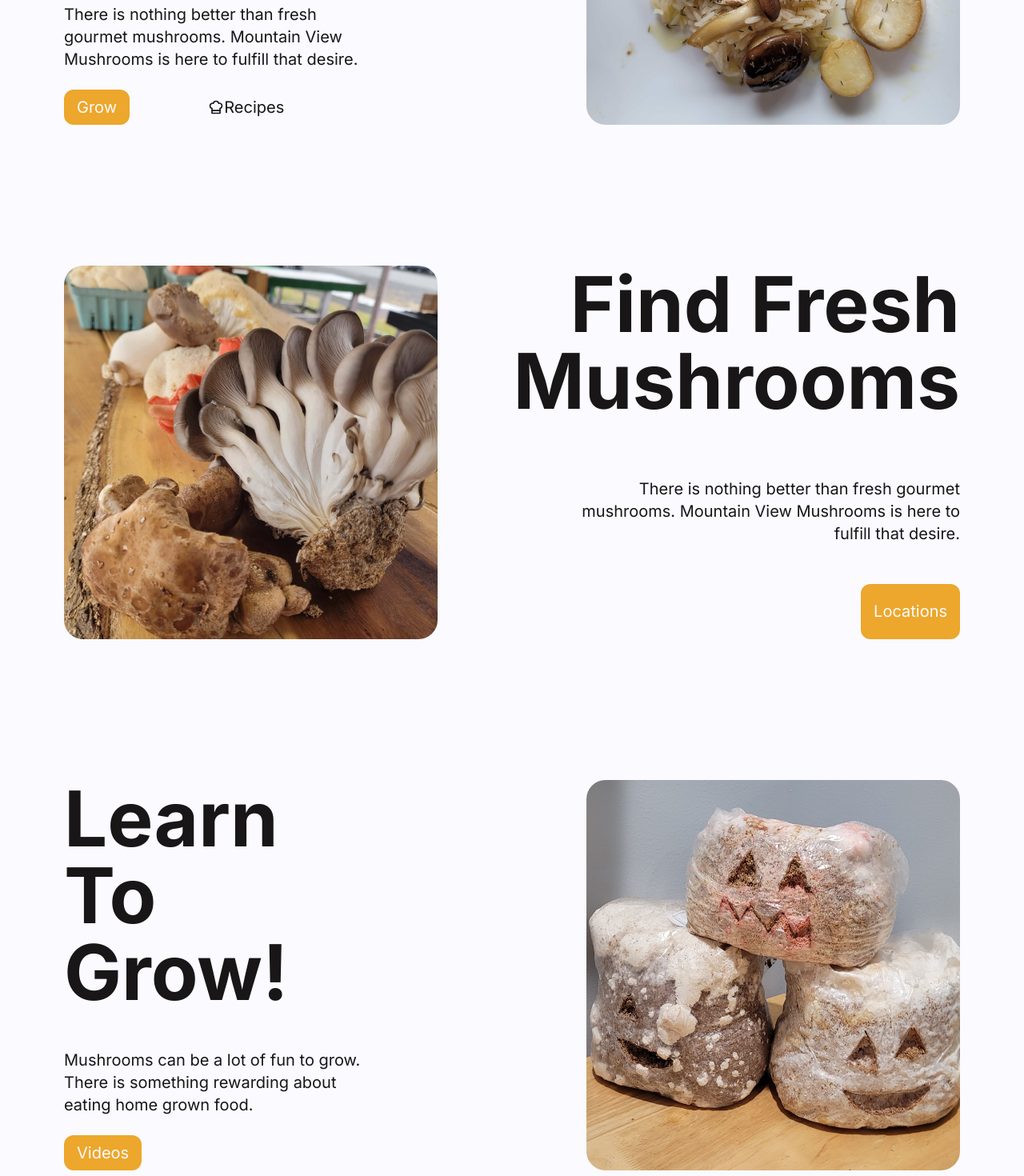
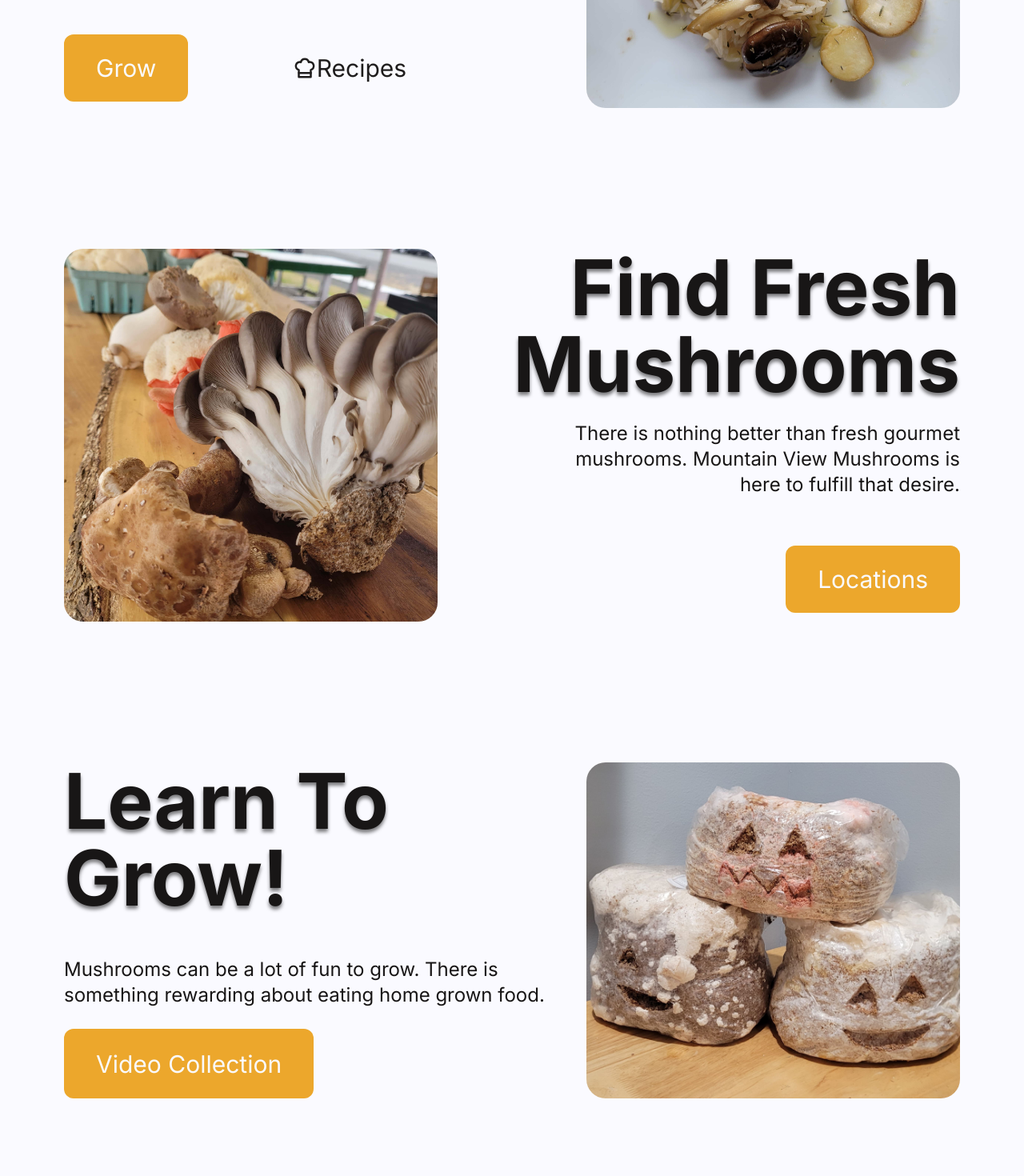
Before and after one commit to HunterVargo/Mountain-View-Mushrooms, a React (Create React App) app: page / in a window 1280 px wide. Shown: the part 580-2050 px from the top of the page at 80% size. Built offline with nearby package versions, Linux system fonts and the light colour scheme.

Commit message:
feat: Added resizing function w/ mobile and desktop logic

```diff
--- a/package.json
+++ b/package.json
@@ -39,6 +39,8 @@
     ]
   },
   "devDependencies": {
+    "autoprefixer": "^10.4.16",
+    "postcss": "^8.4.32",
     "tailwindcss": "^3.4.0"
   }
 }
--- a/src/App.jsx
+++ b/src/App.jsx
@@ -1,11 +1,13 @@
 import React from "react";
-import LandingPage from "./components/LandingPage.jsx";
+import LandingPage from "./Pages/LandingPage.jsx";
 import { Routes, Route } from "react-router-dom";
+import Product from "./Pages/Product.jsx";
 
 function App() {
   return (
     <Routes>
-      <Route exact path="/" element={<LandingPage />} />
+      <Route exact index element={<LandingPage />} />
+      <Route path="product" element={<Product />} />
     </Routes>
   );
 }
--- /dev/null
+++ b/src/Pages/LandingPage.jsx
@@ -0,0 +1,117 @@
+import React, { useEffect, useState } from "react";
+import { Helmet } from "react-helmet";
+import Header from "../components/Header";
+import { TbChefHat } from "react-icons/tb";
+
+const LandingPage = () => {
+  const [DisplaySize, setDisplaySize] = useState(window.innerWidth);
+
+  useEffect(() => {
+    function WacthWidth() {
+      setDisplaySize(window.innerWidth);
+    }
+    window.addEventListener("resize", WacthWidth);
+
+    return () => {
+      window.removeEventListener("resize", WacthWidth);
+    };
+  }, []);
+
+  return DisplaySize >= 1200 ? (
+    <div className="flex justify-center px-20 py-8 bg-GhostWhite">
+      <div className="w-maxView">
+        <Helmet>
+          <title>Mountain View Mushrooms</title>
+          <meta
+            name="description"
+            content="Gourmet mushroom farm located in north-east Pennsylvania. Find all things mushroom related here."
+          />
+          <link rel="canonical" href="/" />
+        </Helmet>
+        <Header />
+        <div className=" flex my-44 justify-between">
+          <div className="font-inter text-EerieBlack w-1/3 grid">
+            <h1
+              className=" font-bold text-8xl"
+              style={{ textShadow: "0px 4px 4px rgba(0, 0, 0, 0.5)" }}
+            >
+              Eat More <br /> Mushrooms
+            </h1>
+            <p className="mt-6 text-2xl  ">
+              There is nothing better than fresh gourmet mushrooms. Mountain
+              View Mushrooms is here to fulfill that desire.
+            </p>
+            <div className="flex items-center mt-6 text-3xl">
+              <button className="bg-HunyadiYellow text-GhostWhite rounded-xl px-10 py-6">
+                Grow
+              </button>
+              <div className="flex items-center w-full justify-center animate-pulse">
+                <TbChefHat />
+                <button>Recipes</button>
+              </div>
+            </div>
+          </div>
+          <img
+            className="rounded-3xl w-5/12"
+            src="/Img/KingTCooked.jpg"
+            alt="King Trumpets Cooked"
+          />
+        </div>
+        <div className="flex my-44 justify-between">
+          <img
+            className="rounded-3xl w-5/12 "
+            src="/Img/MushroomDisplay.jpg"
+            alt="King Trumpets Cooked"
+          />
+          <div className="font-inter text-EerieBlack text-right flex-wrap justify-end grid">
+            <h1
+              className="font-bold text-8xl"
+              style={{ textShadow: "0px 4px 4px rgba(0, 0, 0, 0.5)" }}
+            >
+              Find Fresh Mushrooms
+            </h1>
+            <div className="flex justify-end">
+              <p className=" text-2xl w-4/5">
+                There is nothing better than fresh gourmet mushrooms. Mountain
+                View Mushrooms is here to fulfill that desire.
+              </p>
+            </div>
+            <div className="flex justify-end items-center mt-6 text-3xl">
+              <button className="bg-HunyadiYellow text-GhostWhite rounded-xl  px-10 py-6">
+                Locations
+              </button>
+            </div>
+          </div>
+        </div>
+        <div className="flex my-44 justify-between">
+          <div className="font-inter text-EerieBlack grid">
+            <h1
+              className="font-bold text-8xl"
+              style={{ textShadow: "0px 4px 4px rgba(0, 0, 0, 0.5)" }}
+            >
+              Learn To <br /> Grow!
+            </h1>
+            <p className="mt-12 text-2xl">
+              Mushrooms can be a lot of fun to grow. There is something
+              rewarding about eating home grown food.
+            </p>
+            <div className="flex item-center mt-6 text-3xl">
+              <button className="bg-HunyadiYellow text-GhostWhite rounded-xl  px-10 py-6">
+                Video Collection
+              </button>
+            </div>
+          </div>
+          <img
+            className="rounded-3xl w-5/12"
+            src="/Img/mushroomkit.jpg"
+            alt="Halloween Grow Kits"
+          />
+        </div>
+      </div>
+    </div>
+  ) : (
+    <div>heloo</div>
+  );
+};
+
+export default LandingPage;
--- /dev/null
+++ b/src/Pages/Product.jsx
@@ -0,0 +1,7 @@
+import React from "react";
+
+const Product = () => {
+  return <div>Product</div>;
+};
+
+export default Product;
--- a/src/components/Header.jsx
+++ b/src/components/Header.jsx
@@ -7,7 +7,7 @@ const Header = () => {
       <div className="font-lilitaOne text-HunyadiYellow text-4xl">MVM</div>
       <div className="space-x-16 font-inter">
         <Link to={"/"}>Home</Link>
-        <Link to={"/"}>Product</Link>
+        <Link to={"/product"}>Product</Link>
         <Link to={"/"}>Tools</Link>
         <Link className="text-HunyadiYellow" to={"/"}>
           About Me
--- a/src/components/LandingPage.jsx
+++ /dev/null
@@ -1,91 +0,0 @@
-import React from "react";
-import { Helmet } from "react-helmet";
-import Header from "./Header";
-import { TbChefHat } from "react-icons/tb";
-
-const LandingPage = () => {
-  return (
-    <div className="px-20 py-8 bg-GhostWhite">
-      <Helmet>
-        <title>Mountain View Mushrooms</title>
-        <meta
-          name="description"
-          content="Gourmet mushroom farm located in north-east Pennsylvania. Find all things mushroom related here."
-        />
-        <link rel="canonical" href="/" />
-      </Helmet>
-      <Header />
-      <div className="flex my-44 justify-between">
-        <div className="font-inter text-EerieBlack w-1/3">
-          <h1 className="font-bold text-8xl">
-            Eat More <br /> Mushrooms
-          </h1>
-          <p className="mt-12 text-xl">
-            There is nothing better than fresh gourmet mushrooms. Mountain View
-            Mushrooms is here to fulfill that desire.
-          </p>
-          <div className="flex mt-6 text-xl">
-            <button className="bg-HunyadiYellow text-GhostWhite rounded-xl px-4 py-2">
-              Grow
-            </button>
-            <div className="flex items-center w-full justify-center">
-              <TbChefHat />
-              <button>Recipes</button>
-            </div>
-          </div>
-        </div>
-        <img
-          className="rounded-3xl w-5/12"
-          src="/Img/KingTCooked.jpg"
-          alt="King Trumpets Cooked"
-        />
-      </div>
-      <div className="flex my-44 justify-between">
-        <img
-          className="rounded-3xl w-5/12"
-          src="/Img/MushroomDisplay.jpg"
-          alt="King Trumpets Cooked"
-        />
-        <div className="font-inter text-EerieBlack text-right flex flex-wrap justify-end">
-          <h1 className="font-bold text-8xl">
-            Find Fresh <br /> Mushrooms
-          </h1>
-          <div className="flex justify-end">
-            <p className="mt-12 text-xl w-4/5">
-              There is nothing better than fresh gourmet mushrooms. Mountain
-              View Mushrooms is here to fulfill that desire.
-            </p>
-          </div>
-          <div className="flex mt-6 text-xl">
-            <button className="bg-HunyadiYellow text-GhostWhite rounded-xl px-4 py-2">
-              Locations
-            </button>
-          </div>
-        </div>
-      </div>
-      <div className="flex my-44 justify-between">
-        <div className="font-inter text-EerieBlack w-1/3">
-          <h1 className="font-bold text-8xl">
-            Learn To <br /> Grow!
-          </h1>
-          <p className="mt-12 text-xl">
-            Mushrooms can be a lot of fun to grow. There is something rewarding
-            about eating home grown food.
-          </p>
-          <div className="flex mt-6 text-xl">
-            <button className="bg-HunyadiYellow text-GhostWhite rounded-xl px-4 py-2">
-              Videos
-            </button>
-          </div>
-        </div>
-        <img
-          className="rounded-3xl w-5/12"
-          src="/Img/mushroomkit.jpg"
-          alt="Halloween Grow Kits"
-        />
-      </div>
-    </div>
-  );
-};
-
-export default LandingPage;
--- a/src/index.css
+++ b/src/index.css
@@ -3,3 +3,7 @@
 @tailwind base;
 @tailwind components;
 @tailwind utilities;
+
+.shadowText {
+  text-shadow: 0px 4px 4px rgba(0, 0, 0, 0.5);
+}
--- a/tailwind.config.js
+++ b/tailwind.config.js
@@ -9,6 +9,10 @@ module.exports = {
       HunyadiYellow: "#ECA72C",
     },
     extend: {
+      width: {
+        maxView: "1450px",
+        miniView: "360px",
+      },
       fontFamily: {
         inter: ["inter", "sans-serif"],
         lilitaOne: ["lilita One", "sans-serif"],
```
Also changed, not shown: public/manifest.json, 1 other file (tests, documents, lock files or other folders).
